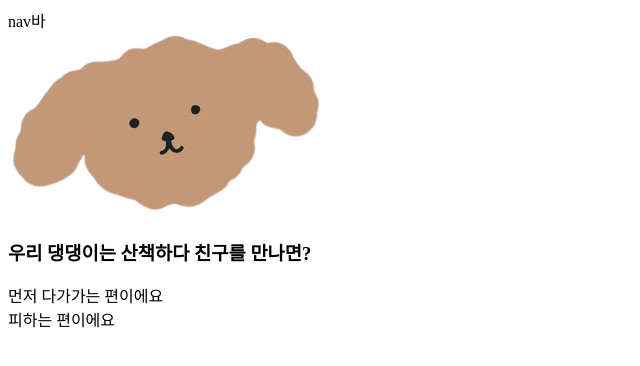
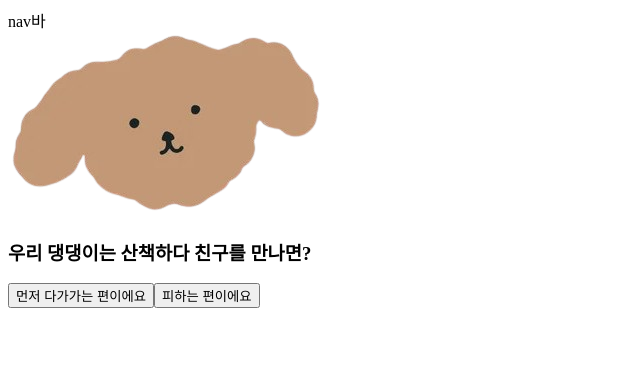
Before and after one commit to ej-kimm/doggoMBTI, a React (Vite) app: page /question/1 in a window 1280 px wide. Shown: the top 366 px of the page, without its empty margins (0-640 px from the left). Built offline with nearby package versions, Linux system fonts and the light colour scheme.

Commit message:
🚧 Styled the Question page

```diff
--- a/src/pages/Question.jsx
+++ b/src/pages/Question.jsx
@@ -21,23 +21,27 @@ export default function Question() {
   }, [id])
 
   return (
-    <section className="question">
+    <>
       {currentQuestion && (
-        <>
+        <section className="question">
           <div className="progress-bar">
             <div className="progress-bar-gauge">
               <img src="/images/progress_dog.png" alt="progress" />
             </div>
           </div>
           <div className="question-content">
-            <h3>{currentQuestion.question}</h3>
-            <div className="character"></div>
-            {currentQuestion.options.map((option, index) => (
-              <div key={index}>{option.answer}</div>
-            ))}
+            <h3 className="title">{currentQuestion.question}</h3>
+            {/* <div className="character"></div> */}
+            <div className="button-wrapper">
+              {currentQuestion.options.map((option, index) => (
+                <button className="answer-btn" key={index} type="button">
+                  {option.answer}
+                </button>
+              ))}
+            </div>
           </div>
-        </>
+        </section>
       )}
-    </section>
+    </>
   )
 }
--- a/src/styles/layouts/_layout.scss
+++ b/src/styles/layouts/_layout.scss
@@ -4,6 +4,8 @@
   display: flex;
   flex-direction: column;
   height: 100vh;
+  max-width: 500px;
+  margin: 0 auto;
 }
 
 .navbar-container {
--- /dev/null
+++ b/src/styles/layouts/_question.scss
@@ -0,0 +1,35 @@
+@use '../constants/colors' as *;
+@use '../mixins/text-style' as *;
+@use '../mixins/flexbox' as *;
+
+.question {
+  height: 100%;
+  padding: 0 10px;
+
+  &-content {
+    @include flexbox(around);
+    flex-direction: column;
+    height: calc(100% - 60px);
+
+    .title {
+      @include text-style(18);
+      font-size: 20px;
+      text-align: center;
+    }
+  }
+
+  .button-wrapper {
+    @include flexbox;
+    flex-direction: column;
+    width: 100%;
+    gap: 5px;
+
+    .answer-btn {
+      width: 100%;
+      padding: 20px 10px;
+      background-color: $beige;
+      border: 1px solid $border;
+      border-radius: 8px;
+    }
+  }
+}
--- a/src/styles/style.scss
+++ b/src/styles/style.scss
@@ -20,3 +20,4 @@
 // layouts
 @use './layouts/home';
 @use './layouts/layout';
+@use './layouts/question';
```
